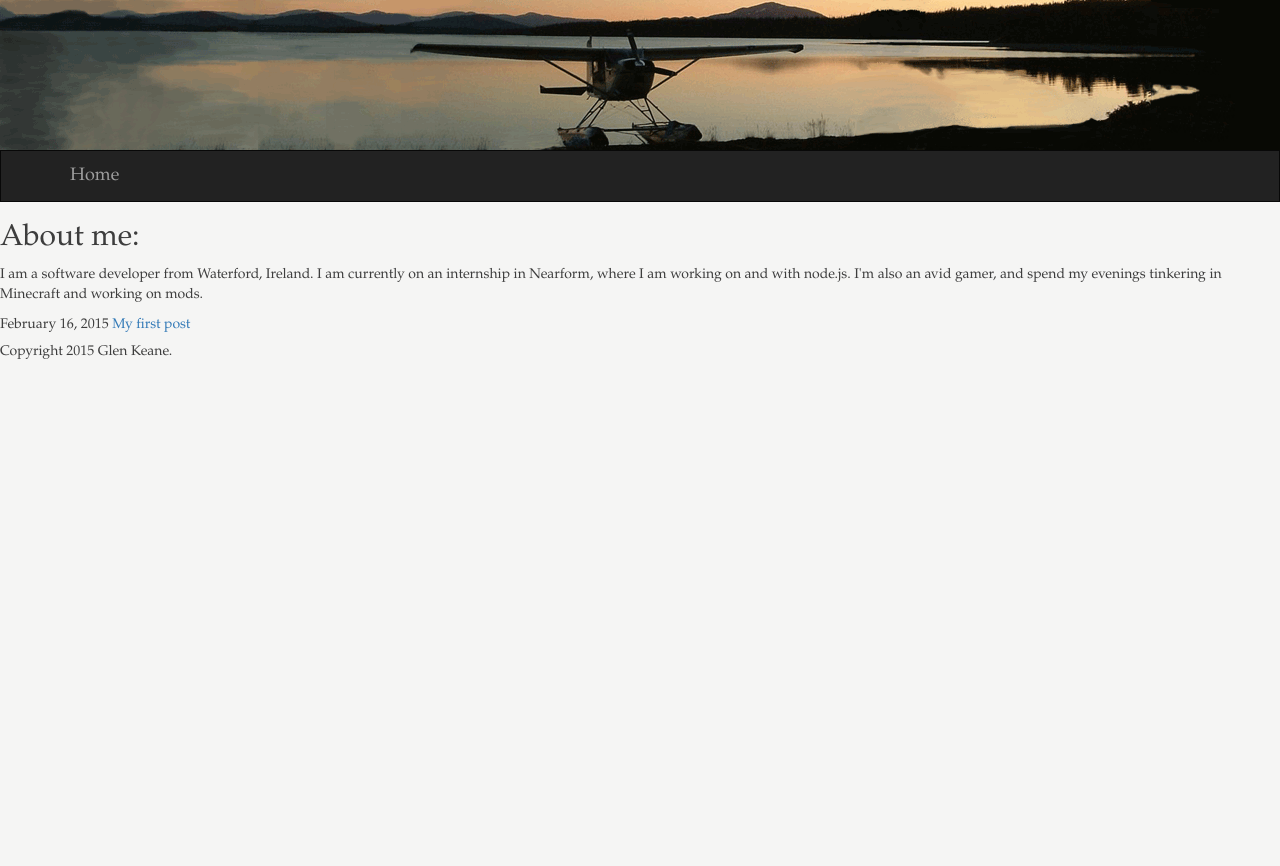
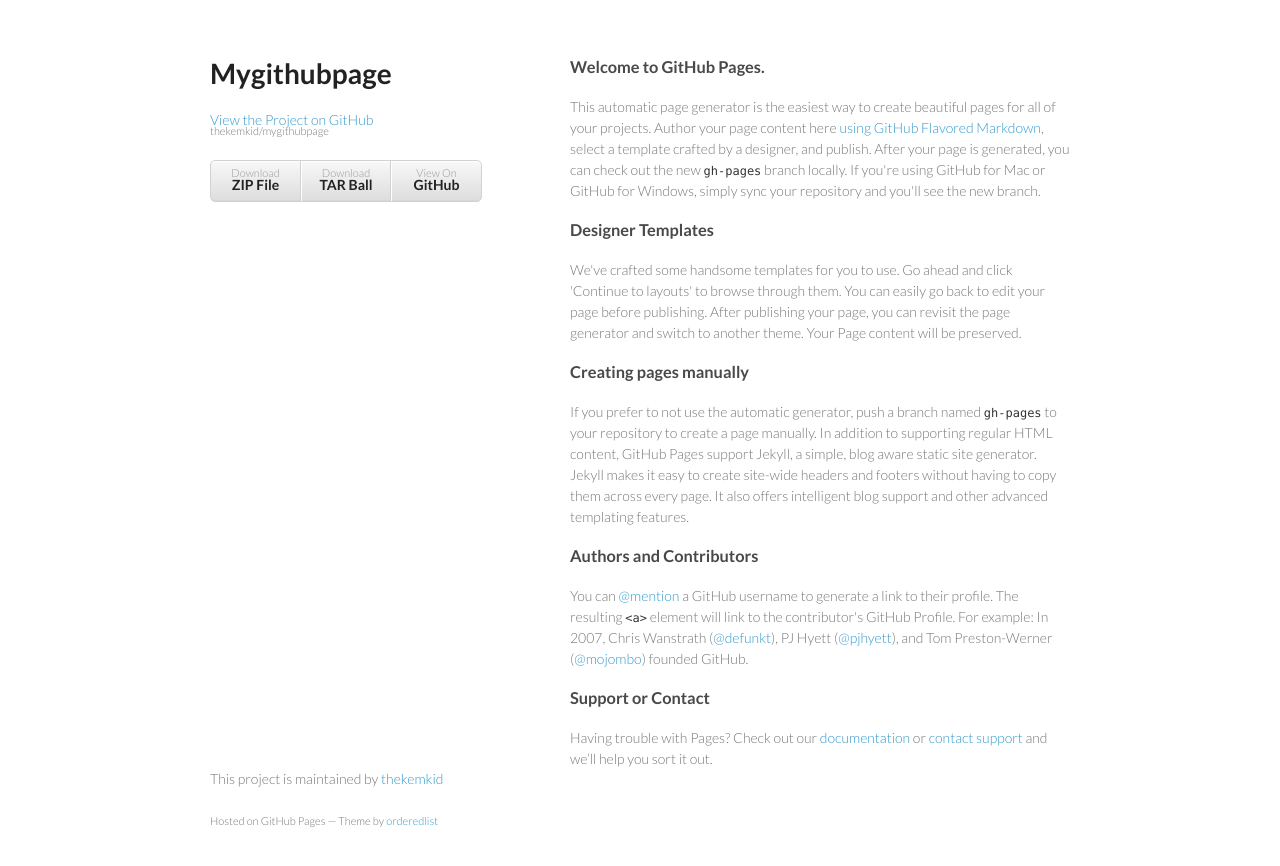
Before and after one commit to GlenTiki/glentiki.github.io, a Jekyll site: the page index.html, which Jekyll copies as it is, in a window 1280 px wide. Shown: the top 866 px of the page. Built offline with Jekyll 4.4.1, drawn with Linux system fonts in a browser that asks for light colours; nearby versions of some CDN libraries; Markdown is read by kramdown in place of the engine named in the settings.

Commit message:
Create gh-pages branch via GitHub

```diff
--- a/index.html
+++ b/index.html
@@ -1,16 +1,64 @@
----
-layout: default
-title: Glen Keane's Homepage
----
+<!doctype html>
+<html>
+  <head>
+    <meta charset="utf-8">
+    <meta http-equiv="X-UA-Compatible" content="chrome=1">
+    <title>Mygithubpage by thekemkid</title>
 
-<h2>About me:</h2>
+    <link rel="stylesheet" href="stylesheets/styles.css">
+    <link rel="stylesheet" href="stylesheets/github-light.css">
+    <meta name="viewport" content="width=device-width, initial-scale=1, user-scalable=no">
+    <!--[if lt IE 9]>
+    <script src="//html5shiv.googlecode.com/svn/trunk/html5.js"></script>
+    <![endif]-->
+  </head>
+  <body>
+    <div class="wrapper">
+      <header>
+        <h1>Mygithubpage</h1>
+        <p></p>
 
-<p>I am a software developer from Waterford, Ireland. I am currently on an internship in Nearform, where I am working on and with node.js. I'm also an avid gamer, and spend my evenings tinkering in Minecraft and working on mods.</p>
+        <p class="view"><a href="https://github.com/thekemkid/mygithubpage">View the Project on GitHub <small>thekemkid/mygithubpage</small></a></p>
 
 
-{% for post in site.posts %}
+        <ul>
+          <li><a href="https://github.com/thekemkid/mygithubpage/zipball/master">Download <strong>ZIP File</strong></a></li>
+          <li><a href="https://github.com/thekemkid/mygithubpage/tarball/master">Download <strong>TAR Ball</strong></a></li>
+          <li><a href="https://github.com/thekemkid/mygithubpage">View On <strong>GitHub</strong></a></li>
+        </ul>
+      </header>
+      <section>
+        <h3>
+<a id="welcome-to-github-pages" class="anchor" href="#welcome-to-github-pages" aria-hidden="true"><span class="octicon octicon-link"></span></a>Welcome to GitHub Pages.</h3>
 
-    {{ post.date | date: "%B %e, %Y" }}
-    <a href="{{ post.url }}">{{ post.title }}</a>
+<p>This automatic page generator is the easiest way to create beautiful pages for all of your projects. Author your page content here <a href="https://guides.github.com/features/mastering-markdown/">using GitHub Flavored Markdown</a>, select a template crafted by a designer, and publish. After your page is generated, you can check out the new <code>gh-pages</code> branch locally. If you're using GitHub for Mac or GitHub for Windows, simply sync your repository and you'll see the new branch.</p>
 
-{% endfor %}
+<h3>
+<a id="designer-templates" class="anchor" href="#designer-templates" aria-hidden="true"><span class="octicon octicon-link"></span></a>Designer Templates</h3>
+
+<p>We've crafted some handsome templates for you to use. Go ahead and click 'Continue to layouts' to browse through them. You can easily go back to edit your page before publishing. After publishing your page, you can revisit the page generator and switch to another theme. Your Page content will be preserved.</p>
+
+<h3>
+<a id="creating-pages-manually" class="anchor" href="#creating-pages-manually" aria-hidden="true"><span class="octicon octicon-link"></span></a>Creating pages manually</h3>
+
+<p>If you prefer to not use the automatic generator, push a branch named <code>gh-pages</code> to your repository to create a page manually. In addition to supporting regular HTML content, GitHub Pages support Jekyll, a simple, blog aware static site generator. Jekyll makes it easy to create site-wide headers and footers without having to copy them across every page. It also offers intelligent blog support and other advanced templating features.</p>
+
+<h3>
+<a id="authors-and-contributors" class="anchor" href="#authors-and-contributors" aria-hidden="true"><span class="octicon octicon-link"></span></a>Authors and Contributors</h3>
+
+<p>You can <a href="https://github.com/blog/821" class="user-mention">@mention</a> a GitHub username to generate a link to their profile. The resulting <code>&lt;a&gt;</code> element will link to the contributor's GitHub Profile. For example: In 2007, Chris Wanstrath (<a href="https://github.com/defunkt" class="user-mention">@defunkt</a>), PJ Hyett (<a href="https://github.com/pjhyett" class="user-mention">@pjhyett</a>), and Tom Preston-Werner (<a href="https://github.com/mojombo" class="user-mention">@mojombo</a>) founded GitHub.</p>
+
+<h3>
+<a id="support-or-contact" class="anchor" href="#support-or-contact" aria-hidden="true"><span class="octicon octicon-link"></span></a>Support or Contact</h3>
+
+<p>Having trouble with Pages? Check out our <a href="https://help.github.com/pages">documentation</a> or <a href="https://github.com/contact">contact support</a> and we’ll help you sort it out.</p>
+      </section>
+      <footer>
+        <p>This project is maintained by <a href="https://github.com/thekemkid">thekemkid</a></p>
+        <p><small>Hosted on GitHub Pages &mdash; Theme by <a href="https://github.com/orderedlist">orderedlist</a></small></p>
+      </footer>
+    </div>
+    <script src="javascripts/scale.fix.js"></script>
+
+  </body>
+</html>
--- /dev/null
+++ b/javascripts/scale.fix.js
@@ -0,0 +1,17 @@
+var metas = document.getElementsByTagName('meta');
+var i;
+if (navigator.userAgent.match(/iPhone/i)) {
+  for (i=0; i<metas.length; i++) {
+    if (metas[i].name == "viewport") {
+      metas[i].content = "width=device-width, minimum-scale=1.0, maximum-scale=1.0";
+    }
+  }
+  document.addEventListener("gesturestart", gestureStart, false);
+}
+function gestureStart() {
+  for (i=0; i<metas.length; i++) {
+    if (metas[i].name == "viewport") {
+      metas[i].content = "width=device-width, minimum-scale=0.25, maximum-scale=1.6";
+    }
+  }
+}
--- /dev/null
+++ b/stylesheets/github-light.css
@@ -0,0 +1,115 @@
+/*
+   Copyright 2014 GitHub Inc.
+
+   Licensed under the Apache License, Version 2.0 (the "License");
+   you may not use this file except in compliance with the License.
+   You may obtain a copy of the License at
+
+       http://www.apache.org/licenses/LICENSE-2.0
+
+   Unless required by applicable law or agreed to in writing, software
+   distributed under the License is distributed on an "AS IS" BASIS,
+   WITHOUT WARRANTIES OR CONDITIONS OF ANY KIND, either express or implied.
+   See the License for the specific language governing permissions and
+   limitations under the License.
+
+*/
+
+.pl-c /* comment */ {
+  color: #969896;
+}
+
+.pl-c1      /* constant, markup.raw, meta.diff.header, meta.module-reference, meta.property-name, support, support.constant, support.variable, variable.other.constant */,
+.pl-s .pl-v /* string variable */ {
+  color: #0086b3;
+}
+
+.pl-e  /* entity */,
+.pl-en /* entity.name */ {
+  color: #795da3;
+}
+
+.pl-s .pl-s1 /* string source */,
+.pl-smi      /* storage.modifier.import, storage.modifier.package, storage.type.java, variable.other, variable.parameter.function */ {
+  color: #333;
+}
+
+.pl-ent /* entity.name.tag */ {
+  color: #63a35c;
+}
+
+.pl-k /* keyword, storage, storage.type */ {
+  color: #a71d5d;
+}
+
+.pl-pds              /* punctuation.definition.string, string.regexp.character-class */,
+.pl-s                /* string */,
+.pl-s .pl-pse .pl-s1 /* string punctuation.section.embedded source */,
+.pl-sr               /* string.regexp */,
+.pl-sr .pl-cce       /* string.regexp constant.character.escape */,
+.pl-sr .pl-sra       /* string.regexp string.regexp.arbitrary-repitition */,
+.pl-sr .pl-sre       /* string.regexp source.ruby.embedded */ {
+  color: #183691;
+}
+
+.pl-v /* variable */ {
+  color: #ed6a43;
+}
+
+.pl-id /* invalid.deprecated */ {
+  color: #b52a1d;
+}
+
+.pl-ii /* invalid.illegal */ {
+  background-color: #b52a1d;
+  color: #f8f8f8;
+}
+
+.pl-sr .pl-cce /* string.regexp constant.character.escape */ {
+  color: #63a35c;
+  font-weight: bold;
+}
+
+.pl-ml /* markup.list */ {
+  color: #693a17;
+}
+
+.pl-mh        /* markup.heading */,
+.pl-mh .pl-en /* markup.heading entity.name */,
+.pl-ms        /* meta.separator */ {
+  color: #1d3e81;
+  font-weight: bold;
+}
+
+.pl-mq /* markup.quote */ {
+  color: #008080;
+}
+
+.pl-mi /* markup.italic */ {
+  color: #333;
+  font-style: italic;
+}
+
+.pl-mb /* markup.bold */ {
+  color: #333;
+  font-weight: bold;
+}
+
+.pl-md /* markup.deleted, meta.diff.header.from-file */ {
+  background-color: #ffecec;
+  color: #bd2c00;
+}
+
+.pl-mi1 /* markup.inserted, meta.diff.header.to-file */ {
+  background-color: #eaffea;
+  color: #55a532;
+}
+
+.pl-mdr /* meta.diff.range */ {
+  color: #795da3;
+  font-weight: bold;
+}
+
+.pl-mo /* meta.output */ {
+  color: #1d3e81;
+}
--- /dev/null
+++ b/stylesheets/styles.css
@@ -0,0 +1,255 @@
+@import url(https://fonts.googleapis.com/css?family=Lato:300italic,700italic,300,700);
+
+body {
+  padding:50px;
+  font:14px/1.5 Lato, "Helvetica Neue", Helvetica, Arial, sans-serif;
+  color:#777;
+  font-weight:300;
+}
+
+h1, h2, h3, h4, h5, h6 {
+  color:#222;
+  margin:0 0 20px;
+}
+
+p, ul, ol, table, pre, dl {
+  margin:0 0 20px;
+}
+
+h1, h2, h3 {
+  line-height:1.1;
+}
+
+h1 {
+  font-size:28px;
+}
+
+h2 {
+  color:#393939;
+}
+
+h3, h4, h5, h6 {
+  color:#494949;
+}
+
+a {
+  color:#39c;
+  font-weight:400;
+  text-decoration:none;
+}
+
+a small {
+  font-size:11px;
+  color:#777;
+  margin-top:-0.6em;
+  display:block;
+}
+
+.wrapper {
+  width:860px;
+  margin:0 auto;
+}
+
+blockquote {
+  border-left:1px solid #e5e5e5;
+  margin:0;
+  padding:0 0 0 20px;
+  font-style:italic;
+}
+
+code, pre {
+  font-family:Monaco, Bitstream Vera Sans Mono, Lucida Console, Terminal;
+  color:#333;
+  font-size:12px;
+}
+
+pre {
+  padding:8px 15px;
+  background: #f8f8f8;
+  border-radius:5px;
+  border:1px solid #e5e5e5;
+  overflow-x: auto;
+}
+
+table {
+  width:100%;
+  border-collapse:collapse;
+}
+
+th, td {
+  text-align:left;
+  padding:5px 10px;
+  border-bottom:1px solid #e5e5e5;
+}
+
+dt {
+  color:#444;
+  font-weight:700;
+}
+
+th {
+  color:#444;
+}
+
+img {
+  max-width:100%;
+}
+
+header {
+  width:270px;
+  float:left;
+  position:fixed;
+}
+
+header ul {
+  list-style:none;
+  height:40px;
+
+  padding:0;
+
+  background: #eee;
+  background: -moz-linear-gradient(top, #f8f8f8 0%, #dddddd 100%);
+  background: -webkit-gradient(linear, left top, left bottom, color-stop(0%,#f8f8f8), color-stop(100%,#dddddd));
+  background: -webkit-linear-gradient(top, #f8f8f8 0%,#dddddd 100%);
+  background: -o-linear-gradient(top, #f8f8f8 0%,#dddddd 100%);
+  background: -ms-linear-gradient(top, #f8f8f8 0%,#dddddd 100%);
+  background: linear-gradient(top, #f8f8f8 0%,#dddddd 100%);
+
+  border-radius:5px;
+  border:1px solid #d2d2d2;
+  box-shadow:inset #fff 0 1px 0, inset rgba(0,0,0,0.03) 0 -1px 0;
+  width:270px;
+}
+
+header li {
+  width:89px;
+  float:left;
+  border-right:1px solid #d2d2d2;
+  height:40px;
+}
+
+header ul a {
+  line-height:1;
+  font-size:11px;
+  color:#999;
+  display:block;
+  text-align:center;
+  padding-top:6px;
+  height:40px;
+}
+
+strong {
+  color:#222;
+  font-weight:700;
+}
+
+header ul li + li {
+  width:88px;
+  border-left:1px solid #fff;
+}
+
+header ul li + li + li {
+  border-right:none;
+  width:89px;
+}
+
+header ul a strong {
+  font-size:14px;
+  display:block;
+  color:#222;
+}
+
+section {
+  width:500px;
+  float:right;
+  padding-bottom:50px;
+}
+
+small {
+  font-size:11px;
+}
+
+hr {
+  border:0;
+  background:#e5e5e5;
+  height:1px;
+  margin:0 0 20px;
+}
+
+footer {
+  width:270px;
+  float:left;
+  position:fixed;
+  bottom:50px;
+}
+
+@media print, screen and (max-width: 960px) {
+
+  div.wrapper {
+    width:auto;
+    margin:0;
+  }
+
+  header, section, footer {
+    float:none;
+    position:static;
+    width:auto;
+  }
+
+  header {
+    padding-right:320px;
+  }
+
+  section {
+    border:1px solid #e5e5e5;
+    border-width:1px 0;
+    padding:20px 0;
+    margin:0 0 20px;
+  }
+
+  header a small {
+    display:inline;
+  }
+
+  header ul {
+    position:absolute;
+    right:50px;
+    top:52px;
+  }
+}
+
+@media print, screen and (max-width: 720px) {
+  body {
+    word-wrap:break-word;
+  }
+
+  header {
+    padding:0;
+  }
+
+  header ul, header p.view {
+    position:static;
+  }
+
+  pre, code {
+    word-wrap:normal;
+  }
+}
+
+@media print, screen and (max-width: 480px) {
+  body {
+    padding:15px;
+  }
+
+  header ul {
+    display:none;
+  }
+}
+
+@media print {
+  body {
+    padding:0.4in;
+    font-size:12pt;
+    color:#444;
+  }
+}
```
Also changed, not shown: params.json (added, +1 -0 lines).
